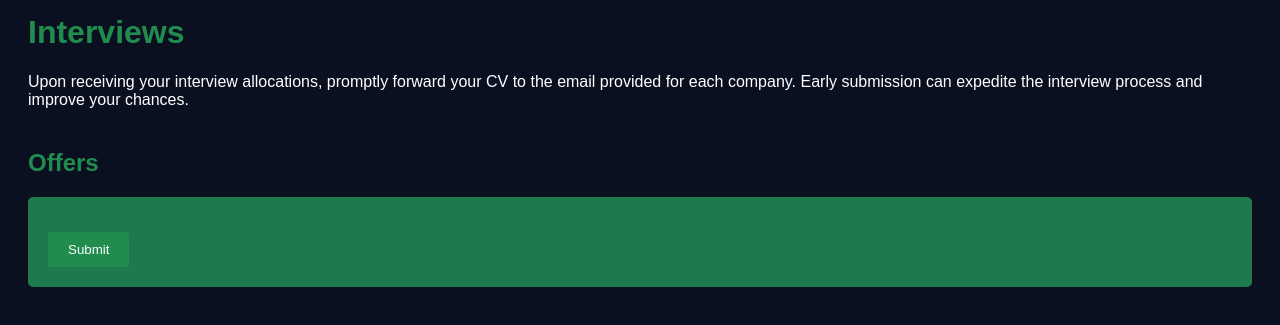
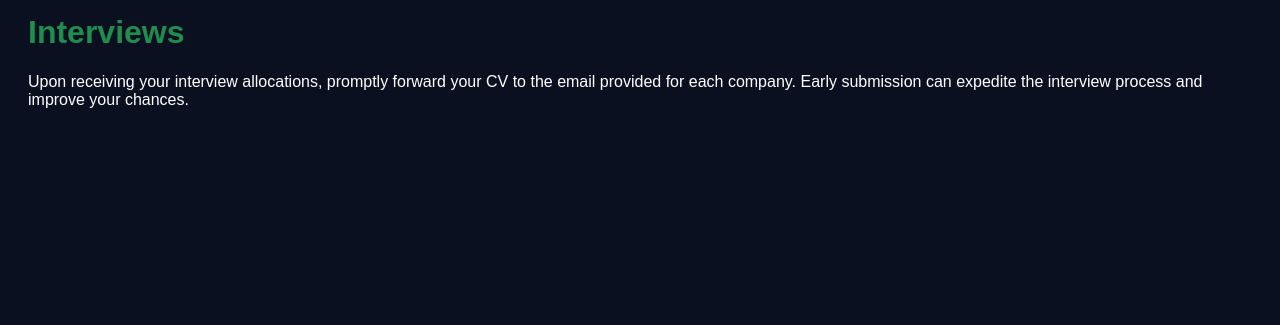
Before and after one commit to fionnomurchu/epic1.4, a plain HTML site: page 1.4b EPIC/student_offers.html in a window 1280 px wide. Shown: the part 105-430 px from the top of the page. Drawn offline with Linux system fonts and the light colour scheme; a script that the page names is missing.

Commit message:
html updated

```diff
--- a/1.4b EPIC/student_offers.html
+++ b/1.4b EPIC/student_offers.html
@@ -23,13 +23,10 @@
       </p>
   <div id="interview-list"></div>
   <section class="offers-section">
-      <h1>Offers</h1>
+
 
 <div id="offers-container"></div>
 
-      <form id="offer-form">
-        <button type="submit" id="submit-offer-btn">Submit</button>
-      </form>
     </section>
 </body>
 </html>
```
